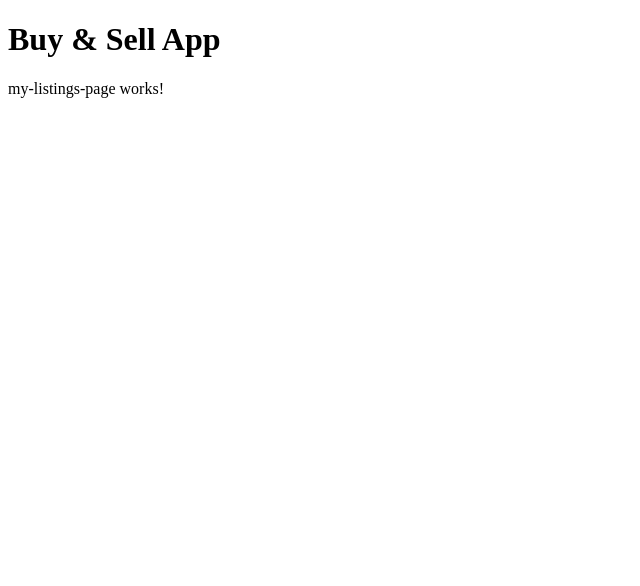
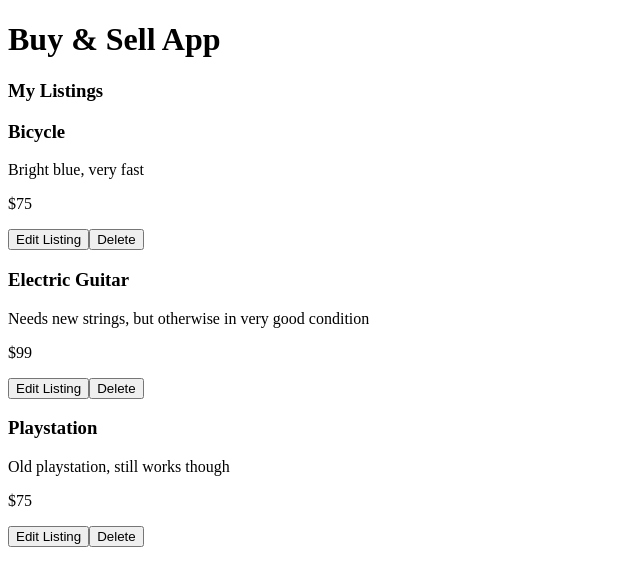
Before and after one commit to vijaygenius123/angular-buy-and-sell, an Angular app: page /my-listings in a window 1280 px wide. Shown: the top 586 px of the page, without its empty margins (0-640 px from the left). Built offline with nearby package versions, Linux system fonts and the light colour scheme.

Commit message:
Added My Listings Page

```diff
--- a/src/app/my-listings-page/my-listings-page.component.html
+++ b/src/app/my-listings-page/my-listings-page.component.html
@@ -1 +1,12 @@
-<p>my-listings-page works!</p>
+<h3>My Listings</h3>
+<div class="content-box" *ngFor="let listing of listings">
+  <h3>{{listing.name}}</h3>
+  <p>{{listing.description}}</p>
+  <p>${{listing.price}}</p>
+  <div class="butons-container">
+    <a routerLink="/edit-listing/{{listing.id}}">
+      <button>Edit Listing</button>
+    </a>
+    <button (click)="onDeleteClicked(listing.id)">Delete</button>
+  </div>
+</div>
--- a/src/app/my-listings-page/my-listings-page.component.ts
+++ b/src/app/my-listings-page/my-listings-page.component.ts
@@ -1,4 +1,6 @@
 import { Component, OnInit } from '@angular/core';
+import {fakeMyListings} from '../fake-data';
+import {Listing} from '../types';
 
 @Component({
   selector: 'app-my-listings-page',
@@ -7,9 +9,14 @@ import { Component, OnInit } from '@angular/core';
 })
 export class MyListingsPageComponent implements OnInit {
 
+  listings: Listing[] = [];
   constructor() { }
 
   ngOnInit(): void {
+    this.listings = fakeMyListings;
   }
 
+  onDeleteClicked(listingId: string): void {
+    alert('Deleting listing' + listingId);
+  }
 }
```
